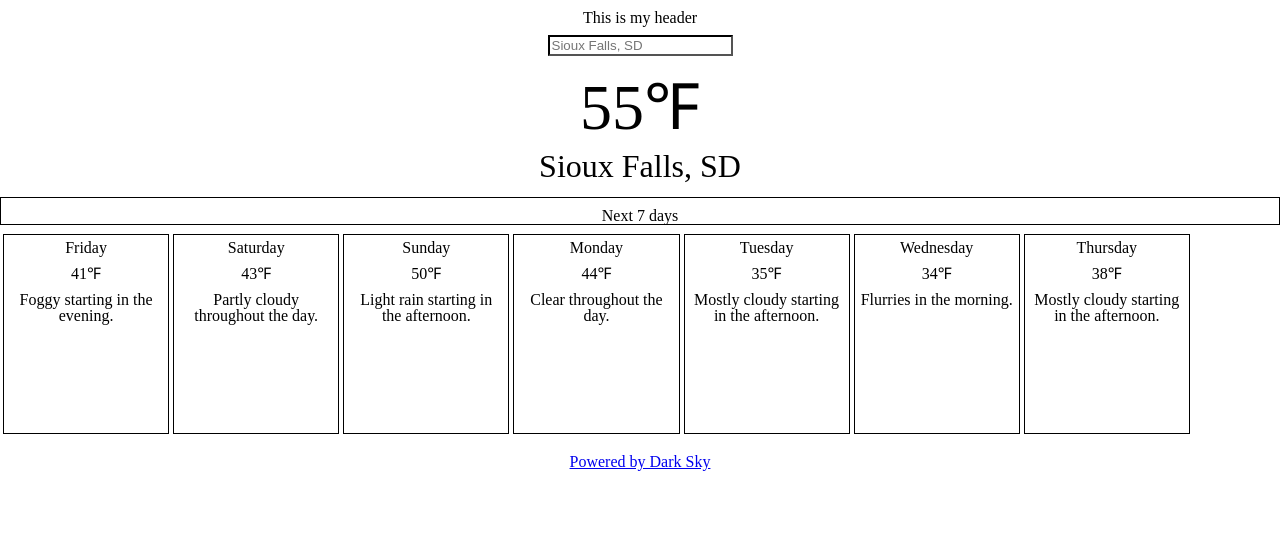
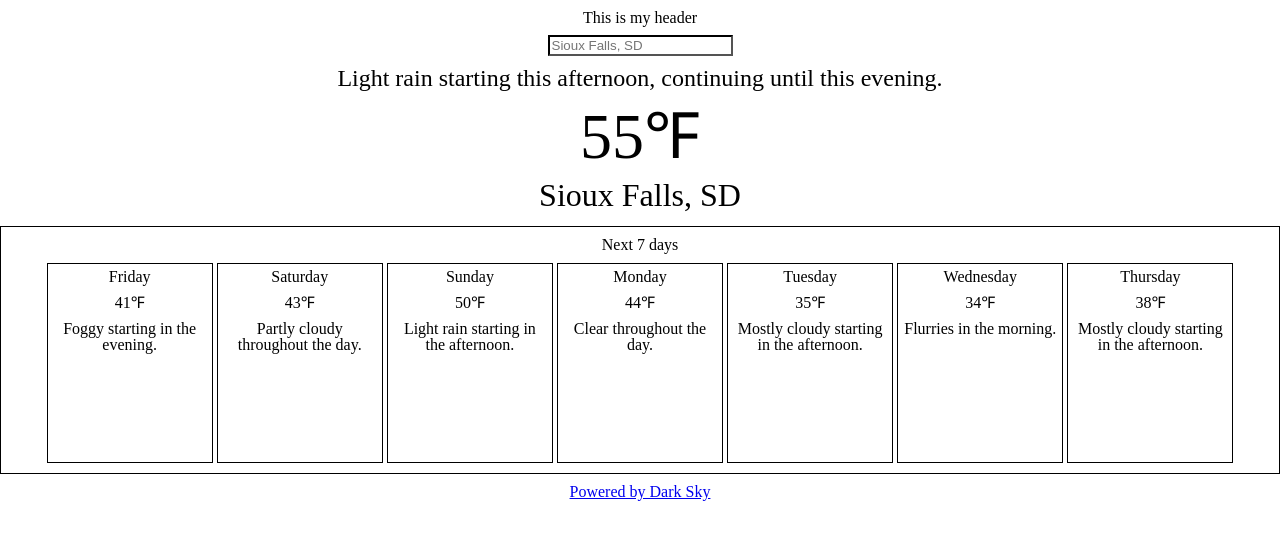
Before and after one commit to donovanCarreno/weatherApp, a React app: page / in a window 1280 px wide. Shown: the top 540 px of the page. Built offline with nearby package versions, Linux system fonts and the light colour scheme; no server answers.

Commit message:
updated styling

```diff
--- a/public/styles.css
+++ b/public/styles.css
@@ -11,6 +11,11 @@ input {
   border-color: black;
 }
 
+.today {
+  margin-left: auto;
+  margin-right: auto;
+}
+
 .daily {
   border: 1px solid black;
   padding-top: 10px;
@@ -18,7 +23,8 @@ input {
 
 .summary {
   font-size: 1.5em;
-  padding: 5px;
+  padding-top: 10px;
+  padding-bottom: 5px;
 }
 
 .temp {
@@ -52,15 +58,16 @@ input {
 
   .days {
     box-sizing: border-box;
-    float: left;
+    display: inline-block;
     height: 200px;
     margin-left: 2px;
     margin-right: 2px;
+    vertical-align: top;
     width: 13%;
   }
 
   .daily {
-    clear: both;
+    /*float: left;*/
   }
 
   .footer {
--- a/src/components/App.jsx
+++ b/src/components/App.jsx
@@ -14,6 +14,7 @@ class App extends React.Component {
       address: 'Sioux Falls, SD',
       data: mockData,
       icon: 'http://bit.ly/1NlhgeK',
+      summary: mockData.hourly.summary,
       temp: 55
     }
   }
```
